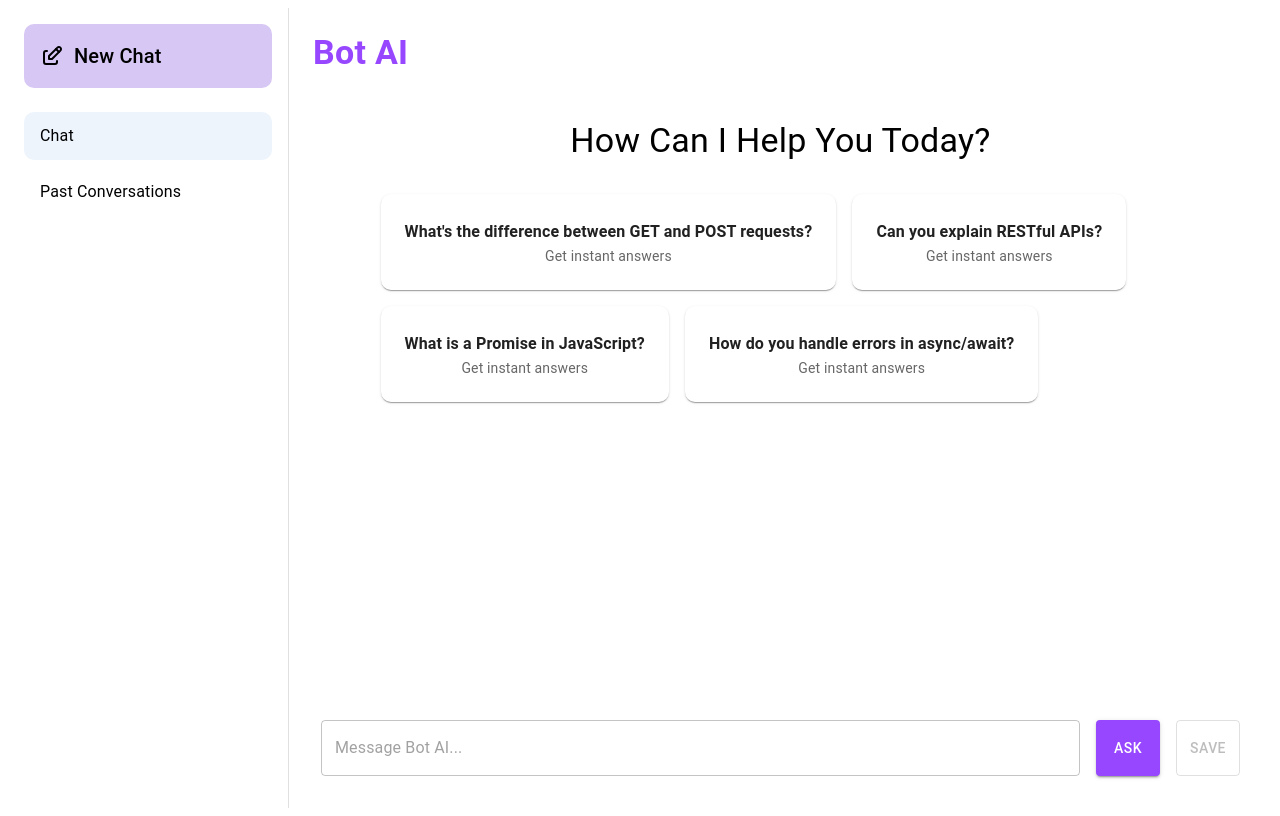
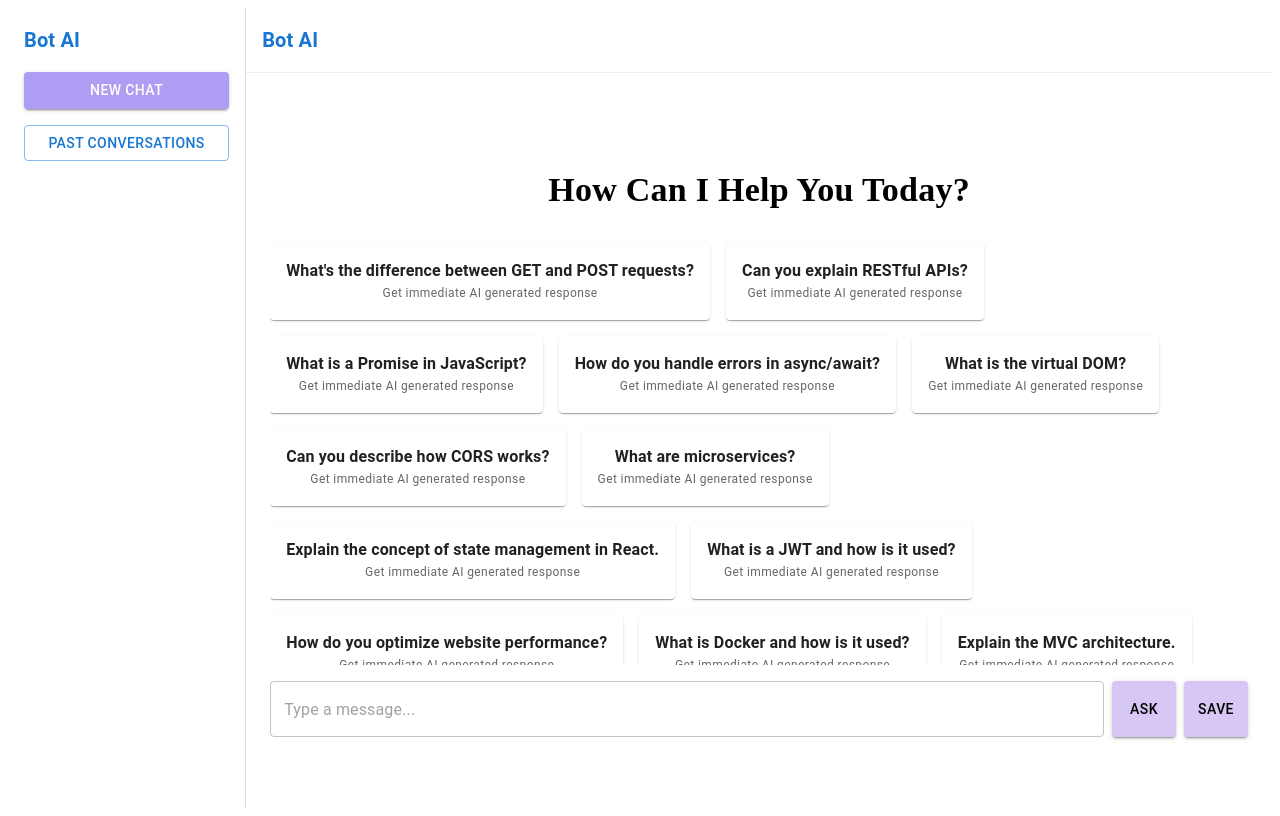
Before and after one commit to Rushikesh1Avachat/x_bot, a React (Create React App) app: page / in a window 1280 px wide. Built offline with nearby package versions, Linux system fonts and the light colour scheme.

Commit message:
pass 5 red line test cases

```diff
--- a/src/App.js
+++ b/src/App.js
@@ -1,27 +1,61 @@
-import React, { useState } from 'react';
-import { Routes, Route } from 'react-router-dom';
-import Layout from './components/Layout';
-import ChatPage from './pages/ChatPage';
-import HistoryPage from './pages/HistoryPage';
+import { Box, Button, Typography } from "@mui/material";
+import { useEffect, useState } from "react";
+import { Link, Route, Routes, useNavigate } from "react-router-dom";
+import HistoryPage from "./pages/HistoryPage";
+import ChatPage from "./pages/ChatPage";
 
-function App() {
-  // Key to force a re-mount of ChatPage for a fresh state on New Chat
-  const [chatId, setChatId] = useState(Date.now());
+const App = () => {
+  const navigate = useNavigate();
+  const [history, setHistory] = useState(() => {
+    const saved = localStorage.getItem('chat_history');
+    return saved ? JSON.parse(saved) : [];
+  });
 
-  const handleNewChat = () => {
-    setChatId(Date.now()); // Resets ChatPage state
+  useEffect(() => {
+    localStorage.setItem('chat_history', JSON.stringify(history));
+  }, [history]);
+
+  const addChatToHistory = (newChat) => {
+    // Requirements 2 & 3: Save to history and persist
+    setHistory(prev => [newChat, ...prev]);
+  };
+
+  const startNewChat = () => {
+    // Requirement 4: Start a new conversation
+    localStorage.removeItem("conversations"); // Clear active chat from storage
+    window.location.href = "/"; // Force refresh to clear states or navigate
   };
 
   return (
+    <Box sx={{ display: 'flex', minHeight: '100vh' }}>
+      {/* Sidebar - Requirements 4, 5, 6, 7 */}
+      <Box sx={{ width: 240, borderRight: '1px solid #ddd', p: 2, display: 'flex', flexDirection: 'column', gap: 2 }}>
+        <Typography variant="h6" color="primary" sx={{ fontWeight: 'bold' }}>Bot AI</Typography>
 
-      <Routes>
-        <Route path="/" element={<Layout onNewChat={handleNewChat} />}>
-          <Route index element={<ChatPage key={chatId} />} />
-          <Route path="history" element={<HistoryPage />} />
-        </Route>
-      </Routes>
+        {/* Requirement 4: New Chat Button */}
+        <Button onClick={startNewChat} variant="contained" fullWidth sx={{ bgcolor: '#af9cf3' }}>
+          New Chat
+        </Button>
 
+        {/* Requirement 5 & 7: Navigation to History */}
+        <Button component={Link} to="/history" variant="outlined" fullWidth>
+          Past Conversations
+        </Button>
+      </Box>
+
+      <Box sx={{ flexGrow: 1 }}>
+        {/* Requirement 8: Header with correct title */}
+        <Box component="header" sx={{ p: 2, borderBottom: '1px solid #eee', bgcolor: '#fff' }}>
+          <Typography variant="h6" color="primary" fontWeight="bold">Bot AI</Typography>
+        </Box>
+
+        <Routes>
+          <Route path="/" element={<ChatPage onSave={addChatToHistory} />} />
+          <Route path="/history" element={<HistoryPage history={history} />} />
+        </Routes>
+      </Box>
+    </Box>
   );
-}
+};
 
 export default App;
--- a/src/components/Layout.jsx
+++ b/src/components/Layout.jsx
@@ -1,57 +1,32 @@
-import React from 'react';
-import { Box, Typography,  List, ListItem, ListItemButton, ListItemText } from '@mui/material';
-import { Outlet, useNavigate, useLocation } from 'react-router-dom';
-import { TbEdit } from "react-icons/tb";
+import React from "react";
+import { AppBar, Toolbar, Typography, Button, Box } from "@mui/material";
 
-const Layout = ({ onNewChat }) => {
-  const navigate = useNavigate();
-  const location = useLocation();
+const Layout = ({ children }) => {
+  return (
+    <>
+      <header>
+        <AppBar position="static">
+          <Toolbar>
+            <Typography sx={{ flexGrow: 1 }}>
+              Bot AI
+            </Typography>
 
-  return (
-    <Box sx={{ display: 'flex', height: '100vh', bgcolor: 'white' }}>
-      {/* Sidebar Navigation */}
-      <Box sx={{ width: 280, borderRight: '1px solid #E0E0E0', display: 'flex', flexDirection: 'column' }}>
-        <Box
-          sx={{ p: 2, bgcolor: '#D7C7F4', m: 2, borderRadius: '10px', display: 'flex', alignItems: 'center', cursor: 'pointer' }}
-          onClick={() => { onNewChat(); navigate("/"); }}
-        >
-          <TbEdit size={24} style={{ marginRight: 10 }} />
-          <Typography variant="h6">New Chat</Typography>
-        </Box>
+            <Button component="a" href="/"   variant="contained"
+                    size="large">
+              New Chat
+            </Button>
 
-        <List sx={{ px: 2 }}>
-          <ListItem disablePadding sx={{ mb: 1 }}>
-            <ListItemButton
-              selected={location.pathname === "/"}
-              onClick={() => navigate("/")}
-              sx={{ borderRadius: '10px', bgcolor: location.pathname === "/" ? '#D7C7F4' : 'transparent' }}
-            >
-              <ListItemText primary="Chat" />
-            </ListItemButton>
-          </ListItem>
-          <ListItem disablePadding>
-            <ListItemButton
-              selected={location.pathname === "/history"}
-              onClick={() => navigate("/history")} // Requirement 4
-              sx={{ borderRadius: '10px' }}
-            >
-              <ListItemText primary="Past Conversations" />
-            </ListItemButton>
-          </ListItem>
-        </List>
+            <Button component="a" href="/history"  variant="contained" size="large">
+              Past Conversations
+            </Button>
+          </Toolbar>
+        </AppBar>
+      </header>
+
+      <Box sx={{ p: 4 }}>
+        {children}
       </Box>
-
-      {/* Main Content Area */}
-      <Box sx={{ flexGrow: 1, display: 'flex', flexDirection: 'column' }}>
-        {/* Requirement 5: Bot AI Header */}
-        <Typography variant="h4" sx={{ p: 3, color: '#9747FF', fontWeight: 'bold' }}>
-          Bot AI
-        </Typography>
-        <Box sx={{ flexGrow: 1, overflow: 'hidden' }}>
-          <Outlet />
-        </Box>
-      </Box>
-    </Box>
+    </>
   );
 };
 
--- a/src/index.js
+++ b/src/index.js
@@ -1,14 +1,11 @@
-import React from 'react';
+
 import ReactDOM from 'react-dom/client';
-import { BrowserRouter } from 'react-router-dom'; // Import here
+import { BrowserRouter } from 'react-router-dom';
 import App from './App';
-import './index.css';
 
 const root = ReactDOM.createRoot(document.getElementById('root'));
 root.render(
-  <React.StrictMode>
-    <BrowserRouter>
-      <App />
-    </BrowserRouter>
-  </React.StrictMode>
+  <BrowserRouter>
+    <App />
+  </BrowserRouter>
 );
--- a/src/pages/ChatPage.jsx
+++ b/src/pages/ChatPage.jsx
@@ -1,123 +1,109 @@
-import React, { useState, useEffect, useRef } from "react";
-import { Box, TextField, Button, Typography, Grid, Paper } from "@mui/material";
+import React, { useState, useEffect } from "react";
+import { Box, TextField, Button, Stack, Container, Typography, Grid , Paper } from "@mui/material";
 import ChatBubble from "../components/ChatBubble";
-import FeedbackModal from "../components/FeedbackModal";
+import FeedbackModal from "../components/FeedbackModal"; // Ensure this is imported
+import mockData from "../api/data.json";
 
-const ChatPage = () => {
-  const [botData, setBotData] = useState([]); // All 54 questions
-  const [messages, setMessages] = useState([]);
+const ChatPage = ({ onSave }) => {
   const [input, setInput] = useState("");
+  const [chatLog, setChatLog] = useState([]);
+
+  // Modal States
   const [openModal, setOpenModal] = useState(false);
-  const bottomRef = useRef(null);
+  const [selectedMessage, setSelectedMessage] = useState(null);
 
-  // 1. Fetch all 54 questions at once on mount
+  // Requirement 3 & 5: Load existing active session if any
   useEffect(() => {
-    const fetchData = async () => {
-      try {
-        const response = await fetch("/api/data.json");
-        const data = await response.json();
-        setBotData(data);
-      } catch (err) {
-        console.error("Failed to load bot data", err);
-      }
-    };
-    fetchData();
+    const activeSession = JSON.parse(localStorage.getItem("active_chat")) || [];
+    setChatLog(activeSession);
   }, []);
 
-  useEffect(() => {
-    bottomRef.current?.scrollIntoView({ behavior: "smooth" });
-  }, [messages]);
+  const handleAsk = (e) => {
+    e?.preventDefault();
+    if (!input.trim()) return;
 
-  const handleAsk = (queryText) => {
-    const query = typeof queryText === "string" ? queryText : input;
-    if (!query.trim()) return;
+    const found = mockData.find(item => item.question.toLowerCase().trim() === input.toLowerCase().trim());
 
-    const userMsg = {
-      role: "You",
-      text: query,
-      time: new Date().toLocaleTimeString([], { hour: "2-digit", minute: "2-digit" }),
-    };
+    // REQUIREMENT 1: Exact error message for tests
+    const botResponse = found ? found.response : "Sorry, Did not understand your query!";
 
-    // Match query against the 54 dynamic questions
-    const cleanInput = query.toLowerCase().trim().replace(/\?$/, "");
-    const foundMatch = botData.find(
-      (item) => item.question.toLowerCase().trim().replace(/\?$/, "") === cleanInput
-    );
+    const userMsg = { role: "You", text: input, time: new Date().toLocaleTimeString([], { hour: '2-digit', minute: '2-digit' }) };
+    const botMsg = { role: "Soul AI", text: botResponse, time: new Date().toLocaleTimeString([], { hour: '2-digit', minute: '2-digit' }) };
 
-    const botMsg = {
-      role: "Soul AI",
-      text: foundMatch ? foundMatch.response : "I'm sorry, I don't have an answer for that yet.",
-      time: new Date().toLocaleTimeString([], { hour: "2-digit", minute: "2-digit" }),
-    };
-
-    setMessages((prev) => [...prev, userMsg, botMsg]);
+    const newLog = [...chatLog, userMsg, botMsg];
+    setChatLog(newLog);
+    localStorage.setItem("active_chat", JSON.stringify(newLog)); // Temporary persistence
     setInput("");
   };
 
-  // 2. Logic to Save Data + Open Feedback Modal
-  const handleSaveToHistory = (feedbackData) => {
-    const history = JSON.parse(localStorage.getItem("soul_history") || "[]");
+  const handleSaveClick = () => {
+    if (chatLog.length === 0) return;
 
-    const newSession = {
-      id: Date.now(),
-      chat: messages,
-      rating: feedbackData.rating,
-      feedback: feedbackData.text,
-      date: new Date().toLocaleDateString(),
-    };
-
-    localStorage.setItem("soul_history", JSON.stringify([...history, newSession]));
-    setMessages([]); // Clear chat for new session
-    setOpenModal(false);
+    // Requirement: Show feedback modal for the last bot message before moving to history
+    const lastBotMsg = chatLog.filter(m => m.role === "Soul AI").slice(-1)[0];
+    setSelectedMessage(lastBotMsg);
+    setOpenModal(true);
   };
 
+const handleSubmitFeedback = (feedbackData) => {
+  // Retrieve existing history (which should be an array of arrays)
+  const existingHistory = JSON.parse(localStorage.getItem("conversations")) || [];
+
+  // Create the new session object
+  const newSession = {
+    id: Date.now(),
+    messages: chatLog, // The full array of Q&A for this session
+    feedback: feedbackData // Attach feedback to the session
+  };
+
+  // Save as a new item in the history list
+  localStorage.setItem("conversations", JSON.stringify([newSession, ...existingHistory]));
+
+  // Reset current state
+  setChatLog([]);
+  localStorage.removeItem("active_chat");
+  setOpenModal(false);
+};
+
   return (
-    <Box sx={{ display: "flex", flexDirection: "column", height: "100vh" }}>
-      <Box sx={{ flexGrow: 1, overflowY: "auto", p: 4 }}>
-        {messages.length === 0 ? (
-          /* Suggestion Logic: Show first 4 questions as cards */
-          <Box sx={{ maxWidth: 800, mx: "auto", textAlign: "center", mt: 10 }}>
-            <Typography variant="h4" sx={{ mb: 4 }}>How Can I Help You Today?</Typography>
+    <Container sx={{ display: 'flex', flexDirection: 'column', height: '85vh', py: 2 }}>
+      <Box sx={{ flexGrow: 1, overflowY: "auto", mb: 2 }}>
+        {chatLog.length === 0 ? (
+          <Box textAlign="center" mt={10}>
+            <Typography variant="h4" sx={{ fontFamily: 'Ubuntu', fontWeight: 'bold', mb: 4 }}>How Can I Help You Today?</Typography>
             <Grid container spacing={2}>
-              {botData.slice(0, 4).map((item) => (
-                <Grid item xs={12} sm={6} key={item.id}>
-                  <Paper
-                    elevation={1}
-                    onClick={() => handleAsk(item.question)}
-                    sx={{ p: 3, cursor: "pointer", borderRadius: "10px", "&:hover": { bgcolor: "#f5f5f5" } }}
-                  >
-                    <Typography variant="subtitle1" fontWeight="bold">{item.question}</Typography>
-                    <Typography variant="body2" color="textSecondary">Get instant answers</Typography>
+              {mockData.map((item, i) => (
+                <Grid item xs={12} sm={6} key={i}>
+                  <Paper elevation={1} sx={{ p: 2, cursor: 'pointer', '&:hover': { bgcolor: '#f3f0ff' } }} onClick={() => setInput(item.question)}>
+                    <Typography fontWeight="bold">{item.question}</Typography>
+                    <Typography variant="caption" color="text.secondary">Get immediate AI generated response</Typography>
                   </Paper>
                 </Grid>
               ))}
             </Grid>
           </Box>
         ) : (
-          <Box sx={{ maxWidth: 1000, mx: "auto" }}>
-            {messages.map((msg, i) => (
-              <ChatBubble key={i} message={msg} onFeedback={() => setOpenModal(true)} />
+          <Stack spacing={2}>
+            {chatLog.map((msg, i) => (
+              <ChatBubble key={i} message={msg} onFeedback={() => {}} />
             ))}
-          </Box>
+          </Stack>
         )}
-        <div ref={bottomRef} />
       </Box>
 
-      {/* Input Section */}
-      <Box component="form" onSubmit={(e) => { e.preventDefault(); handleAsk(); }} sx={{ p: 4, display: "flex", gap: 2 }}>
-        <TextField fullWidth value={input} onChange={(e) => setInput(e.target.value)} placeholder="Message Bot AI..." />
-        <Button type="submit" variant="contained" sx={{ bgcolor: "#9747FF" }}>Ask</Button>
-        <Button
-           variant="outlined"
-           onClick={() => setOpenModal(true)}
-           disabled={messages.length === 0}
-        >
-          Save
-        </Button>
+      {/* Requirement 10: Form for submission */}
+      <Box component="form" onSubmit={handleAsk} sx={{ display: 'flex', gap: 1 }}>
+        <TextField fullWidth value={input} onChange={(e) => setInput(e.target.value)} placeholder="Type a message..." />
+        <Button variant="contained" type="submit" sx={{ bgcolor: '#D7C7F4', color: '#000', '&:hover': { bgcolor: '#af9cf3' } }}>Ask</Button>
+        <Button variant="contained" onClick={handleSaveClick} sx={{ bgcolor: '#D7C7F4', color: '#000' }}>Save</Button>
       </Box>
 
-      <FeedbackModal open={openModal} onClose={() => setOpenModal(false)} onSubmit={handleSaveToHistory} />
-    </Box>
+      <FeedbackModal
+        open={openModal}
+        onClose={() => setOpenModal(false)}
+        onSubmit={handleSubmitFeedback}
+      />
+    </Container>
   );
 };
 
--- a/src/pages/HistoryPage.jsx
+++ b/src/pages/HistoryPage.jsx
@@ -1,47 +1,59 @@
-import React from 'react';
-import { Box, Typography, Paper, Rating } from '@mui/material';
-import ChatBubble from '../components/ChatBubble';
+import React from "react";
+import { Box, Typography, Stack, Paper, Avatar } from "@mui/material";
 
 const HistoryPage = () => {
-  // Requirement 1 & 2
-  const history = JSON.parse(localStorage.getItem("soul_history") || "[]");
+  // Requirement 3: Ensure data is pulled from localStorage for persistence
+  const historySessions = JSON.parse(localStorage.getItem("conversations")) || [];
 
   return (
-    <Box sx={{ p: 4, bgcolor: '#FAF9FF', minHeight: '100vh', overflowY: 'auto' }}>
-      <Typography variant="h4" align="center" sx={{ mb: 4 }}>Conversation History</Typography>
+    <Box sx={{ p: 4, bgcolor: "#FBFAD21A", minHeight: "100vh" }}>
+      <Typography variant="h4" sx={{ fontFamily: 'Ubuntu', fontWeight: 700, textAlign: 'center', mb: 4 }}>
+        Conversation History
+      </Typography>
 
-      <Box sx={{ maxWidth: '1000px', mx: 'auto' }}>
-        <Typography variant="h6" sx={{ mb: 3 }}>Today's Chats</Typography>
+      {historySessions.length === 0 ? (
+        // Requirement: Show "No conversations yet" when empty
+        <Typography sx={{ textAlign: 'center', mt: 10 }}>No conversations yet.</Typography>
+      ) : (
+        <Stack spacing={4} sx={{ maxWidth: 800, mx: 'auto' }}>
+          <Typography variant="h6" sx={{ mb: 1, fontWeight: 600 }}>Past Conversations</Typography>
 
-        {history.length === 0 ? (
-          <Typography align="center" color="textSecondary">No history found.</Typography>
-        ) : (
-          [...history].reverse().map((session) => (
-            <Paper key={session.id} sx={{ p: 3, mb: 4, borderRadius: '20px', border: '1px solid #E0E0E0' }}>
-              <Box sx={{ display: 'flex', flexDirection: 'column', gap: 2 }}>
-                {session.chat.map((msg, i) => (
-                  <ChatBubble key={i} message={msg} onFeedback={() => {}} />
-                ))}
-              </Box>
+          {historySessions.map((session, sIdx) => (
+            // Only render if session and messages exist to prevent the 'map' error
+            session && session.messages ? (
+              <Paper key={session.id || sIdx} sx={{
+                p: 3,
+                borderRadius: '20px',
+                background: 'linear-gradient(90deg, #BFABE2 0%, #DADAFA 100%)',
+                boxShadow: '0px 4px 10px rgba(0,0,0,0.05)'
+              }}>
+                <Stack spacing={3}>
+                  {session.messages.map((msg, mIdx) => (
+                    <Stack key={mIdx} direction="row" spacing={2} alignItems="flex-start">
+                      <Avatar sx={{ bgcolor: msg.role === "You" ? '#9747FF' : '#D7C7F4' }}>
+                        {msg.role === "You" ? "U" : "AI"}
+                      </Avatar>
+                      <Box>
+                        <Typography fontWeight="bold" variant="body2">{msg.role}</Typography>
+                        <Typography variant="body1">{msg.text}</Typography>
+                        <Typography variant="caption" color="text.secondary">{msg.time}</Typography>
+                      </Box>
+                    </Stack>
+                  ))}
+                </Stack>
 
-              {/* Feedback and Rating */}
-              <Box sx={{ mt: 3, p: 2, bgcolor: 'rgba(255, 255, 255, 0.6)', borderRadius: '15px', border: '1px dashed #D7C7F4' }}>
-                {session.rating > 0 && (
-                  <Box sx={{ display: 'flex', alignItems: 'center', gap: 1 }}>
-                    <Typography variant="body2" fontWeight="bold">Rating:</Typography>
-                    <Rating value={session.rating} readOnly size="small" />
+                {session.feedback && session.feedback.comment && (
+                  <Box sx={{ mt: 2, pt: 2, borderTop: '1px solid rgba(0,0,0,0.1)' }}>
+                    <Typography variant="body2">
+                      <strong>Feedback:</strong> {session.feedback.comment}
+                    </Typography>
                   </Box>
                 )}
-                {session.feedback && (
-                  <Typography variant="body2" sx={{ mt: 1 }}>
-                    <span style={{ fontWeight: 'bold' }}>Feedback: </span>{session.feedback}
-                  </Typography>
-                )}
-              </Box>
-            </Paper>
-          ))
-        )}
-      </Box>
+              </Paper>
+            ) : null // Skip old/invalid data formats
+          ))}
+        </Stack>
+      )}
     </Box>
   );
 };
```
Also changed, not shown: src/components/ChatBubble.jsx (+9 -50 lines), src/components/ChatPage.jsx (+106 -81 lines), src/components/FeedbackModal.jsx (+57 -34 lines), vercel.json (added).
